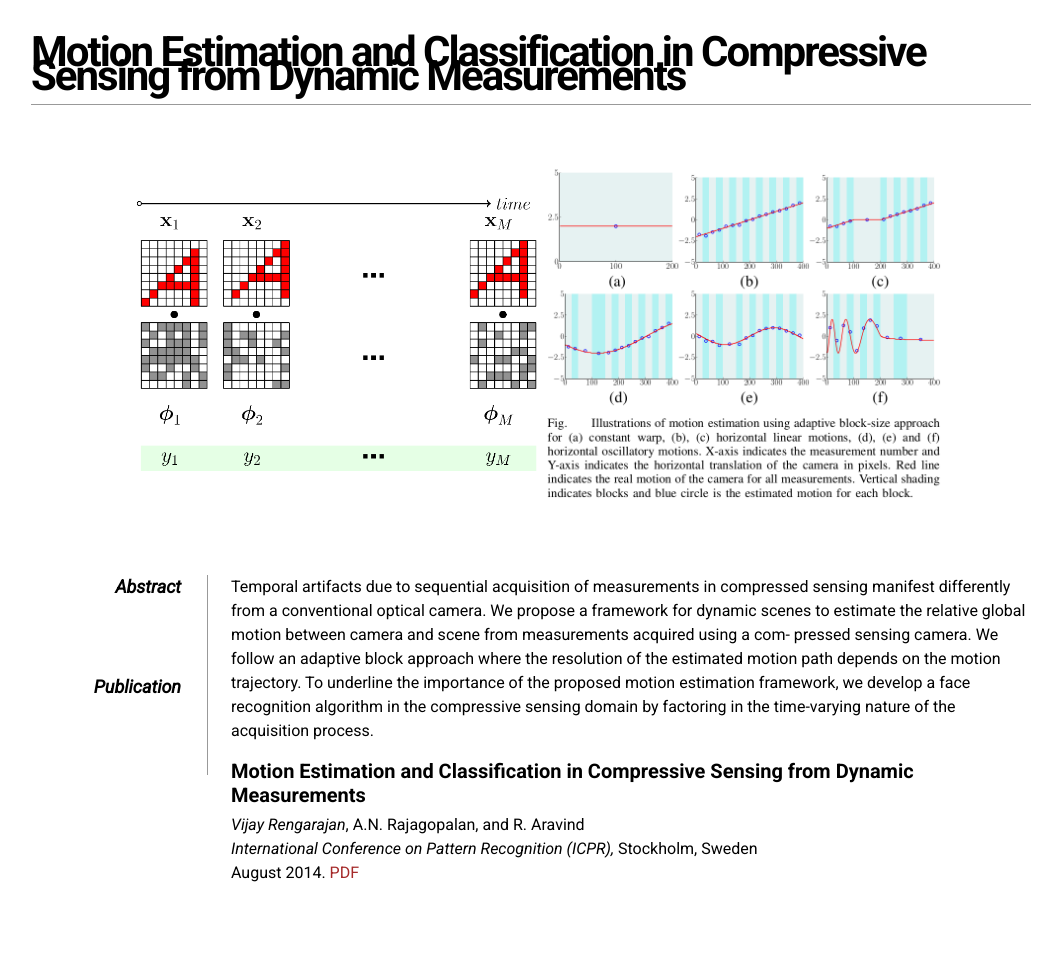
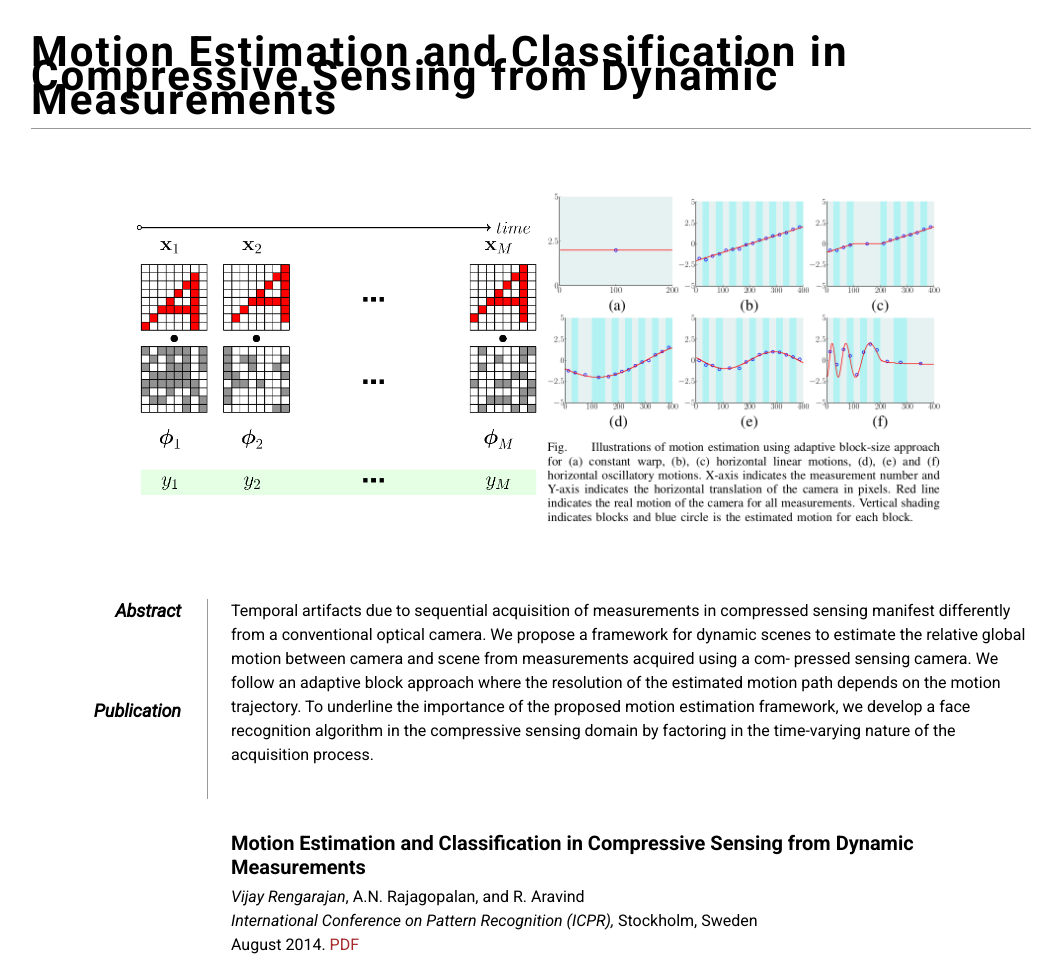
Before and after one commit to apvijay/dynamic_cs, a plain HTML site: page index.html in a window 1280 px wide. Shown: the whole page, without its empty margins (109-1165 px from the left). Before the commit the page ends 901 px from the top, so only its background shows below. Drawn offline with Linux system fonts and the light colour scheme.

Commit message:
added css

```diff
--- a/css/style.css
+++ b/css/style.css
@@ -18,7 +18,7 @@ h1 {
   padding: 0 0 16px 0;
   font-size: 42px;
   font-weight: bold;
-  letter-spacing: -2px;
+  letter-spacing: 2px;
   border-bottom: 1px solid #999;
 }
 h2 {
--- a/index.html
+++ b/index.html
@@ -32,7 +32,7 @@ motion trajectory. To underline the importance of the proposed
 motion estimation framework, we develop a face recognition
 algorithm in the compressive sensing domain by factoring in the
 time-varying nature of the acquisition process.
-      </p>
+      </p><br><br>
     </sec-contents>
 
   <sec-title>Publication</sec-title>
```
